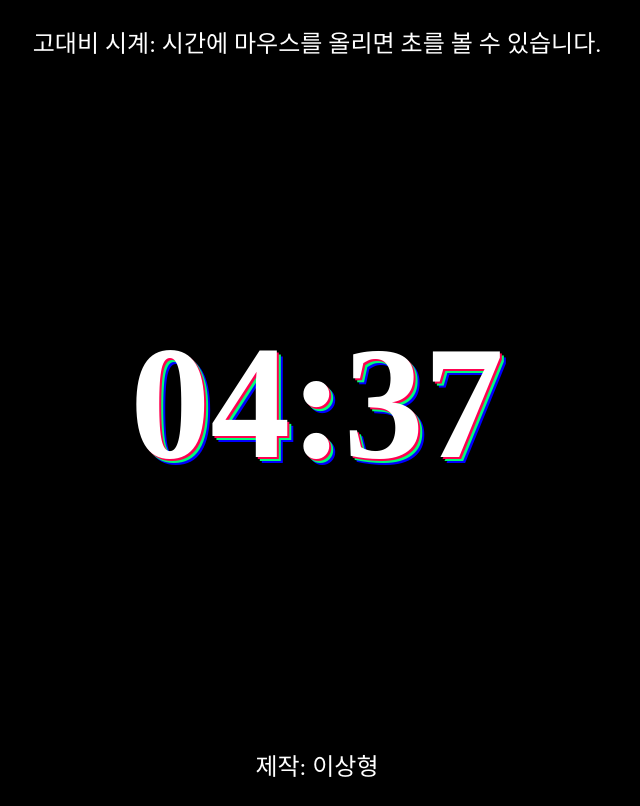
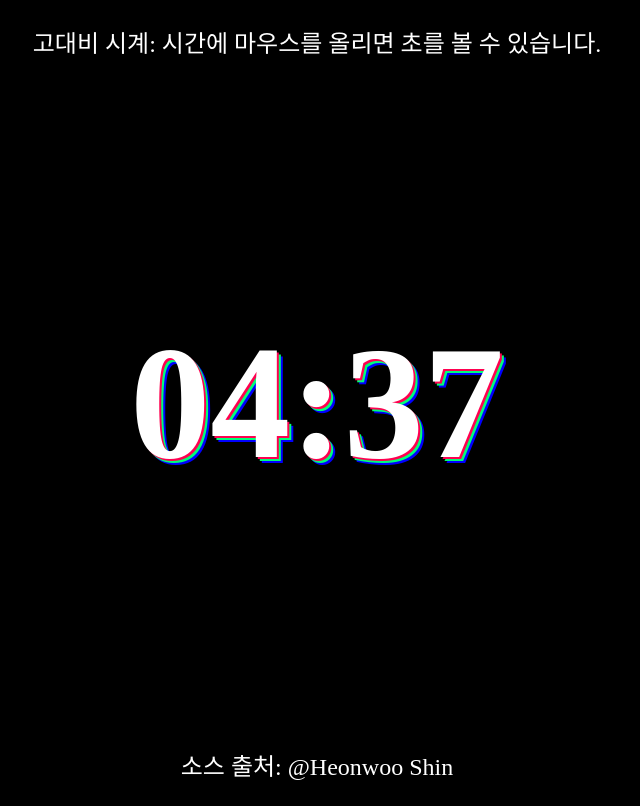
Before and after one commit to creamsaeu0-zz/high_contrast_clock, a plain HTML site: page index.html in a window 1280 px wide. Shown: the whole page, without its empty margins (323-963 px from the left). Drawn offline with Linux system fonts and the light colour scheme; a web font is replaced by a local one.

Commit message:
Update index.html

```diff
--- a/index.html
+++ b/index.html
@@ -11,7 +11,7 @@
     <div class="clockContainer">
         <h1 class="clock" id="clock">00:00</h1>
     </div>
-    <p class="st">제작: 이상형</p>
+    <p class="st">소스 출처: @Heonwoo Shin</p>
 
     <script src="clock.js"></script>
 </body>
```
